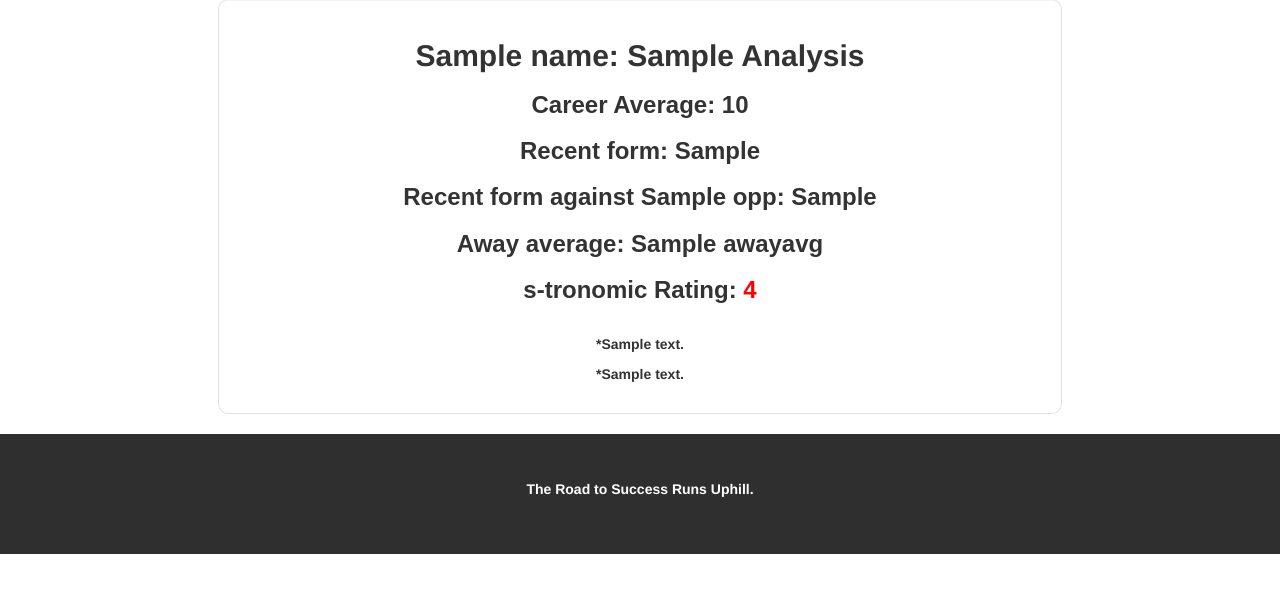
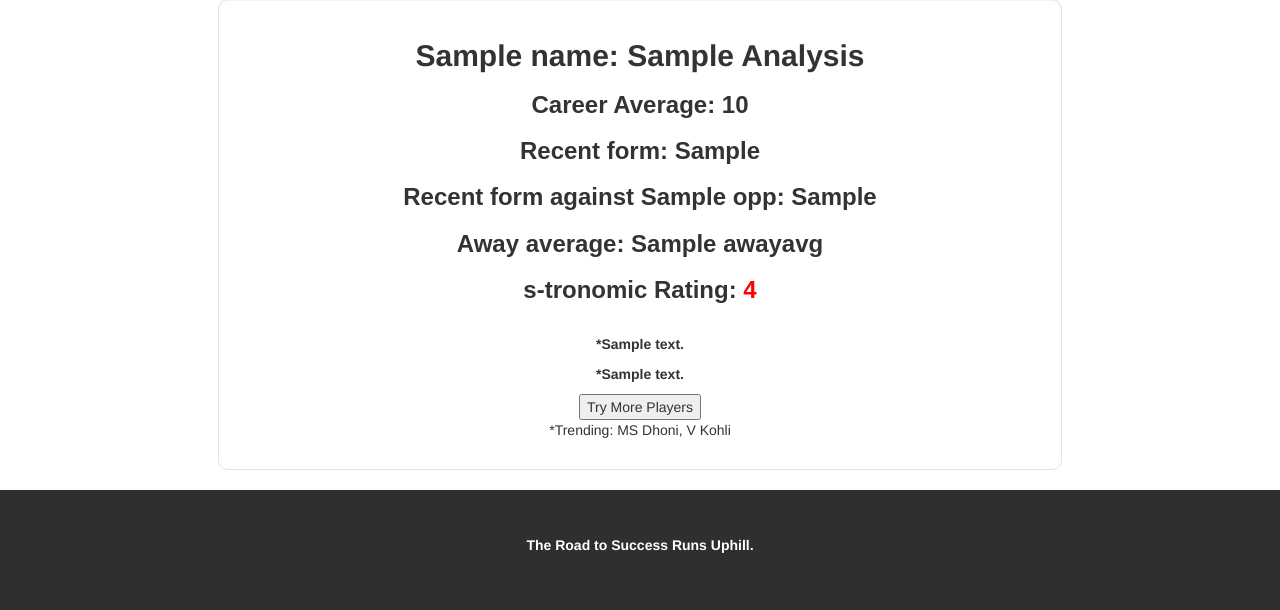
Before and after one commit to anuraj-18/performanceNET, a Flask app: template templates/playerrate.html in a window 1280 px wide. Shown: the part 491-1101 px from the top of the page. Before the commit the page ends 1045 px from the top, so only its background shows below. Run offline with Flask 2, Linux system fonts and the light colour scheme; the template is opened without the code that fills it: most values are stand-ins (such as "Sample title", 1, 10 or a date in 2020); some libraries are stand-ins or nearby versions.

Commit message:
Update playerrate.html

```diff
--- a/templates/playerrate.html
+++ b/templates/playerrate.html
@@ -121,6 +121,8 @@
 			    <br>
 			    <p><b>*{{ descriptors[0] }}</b></p>
                     <p><b>*{{ descriptors[1] }}</b></p>
+			    <button onclick="Javascript: window.location.href='performancenet.azurewebsites.net';">Try More Players</button>
+			    <p>*Trending: MS Dhoni, V Kohli</p>
                     </center>
                     </center>
             </div>
```
